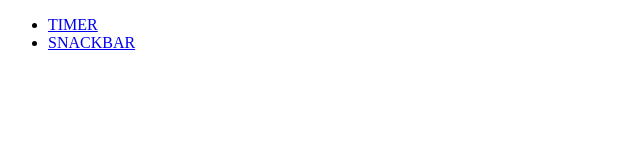
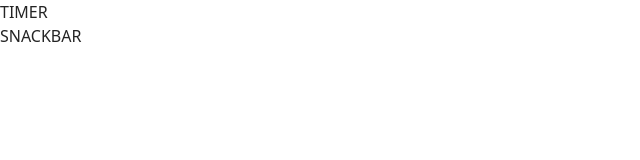
Before and after one commit to ulia012008/goit-js-hw-10, a website built with Vite: page index.html in a window 1280 px wide. Shown: the whole page, without its empty margins (0-640 px from the left). Built offline with nearby package versions, Linux system fonts and the light colour scheme.

Commit message:
name file

```diff
--- a/index.html
+++ b/index.html
@@ -8,17 +8,17 @@
   <title>Vanilla App Template</title>
   <link href="https://fonts.googleapis.com/css2?family=Montserrat:wght@400,500&display=swap" rel="stylesheet" />
 
-  <link rel="stylesheet" href="./src/css/1-timer.css" />
-  <link rel="stylesheet" href="./src/css/2-snackbar.css" />
+  <link rel="stylesheet" href="./src/css/styles.css" />
+
 </head>
 
 <body>
   <ul class="list">
     <li>
-      <a href="./src/1-timer.html">TIMER</a>
+      <a href="./1-timer.html">TIMER</a>
     </li>
     <li>
-      <a href="./src/2-snackbar.html">SNACKBAR</a>
+      <a href="./2-snackbar.html">SNACKBAR</a>
     </li>
   </ul>
   <script type="module" src="./src/main.js"></script>
```
Also changed, not shown: 1-timer.html (renamed from src/1-timer.html, +2 -2 lines), 2-snackbar.html (renamed from src/2-snackbar.html, +3 -3 lines).
